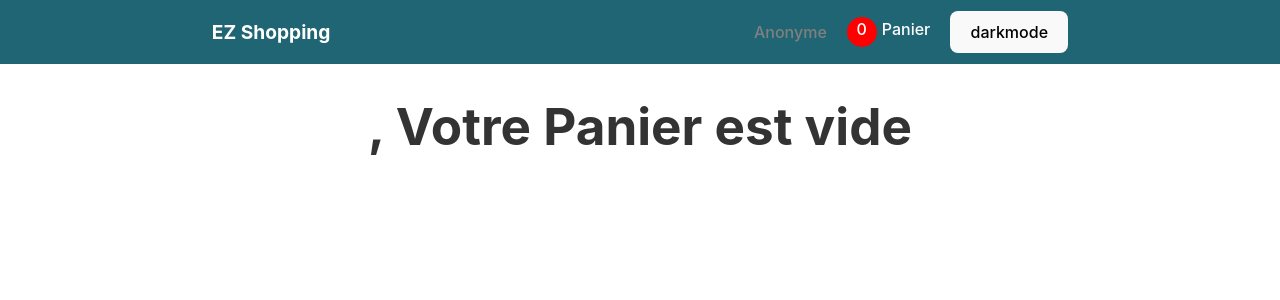
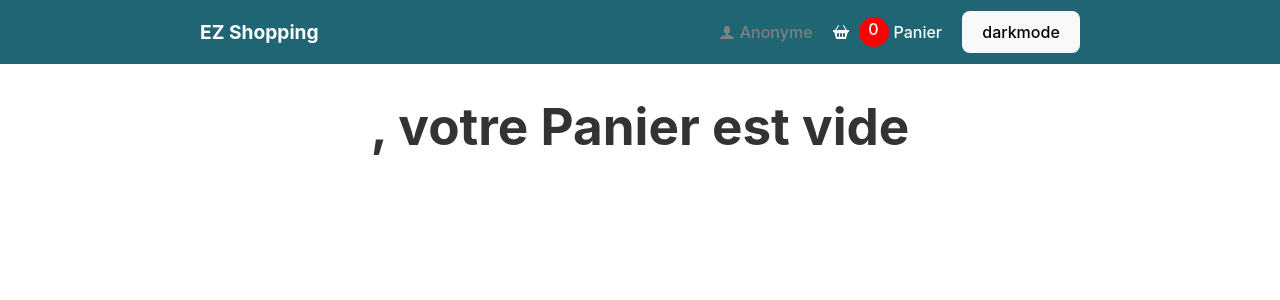
Before and after one commit to darkeo/React-Projet-semaine-3-Florian-Yasmine-Leo, a React (Vite) app in the folder Ez shopping/: page /cart in a window 1280 px wide. Shown: the top 300 px of the page. Built offline with nearby package versions, Linux system fonts and the light colour scheme.

Commit message:
import des icons dans la NavBAr

```diff
--- a/Ez shopping/src/component/Nav/Nav.jsx
+++ b/Ez shopping/src/component/Nav/Nav.jsx
@@ -11,6 +11,8 @@ import { useEffect } from 'react';
 import { useState } from 'react';
 import { switchMode } from '../../store/slices/darkModeSlice';
 import { selectCart } from '../../store/selectors/cartSelectors';
+import { BsBasket2Fill } from 'react-icons/bs';
+import { ImUser } from 'react-icons/im';
 
 export default function Nav() {
   const dispatch = useDispatch();
@@ -28,6 +30,8 @@ export default function Nav() {
       color: isActive ? 'white' : 'gray',
       display: 'flex',
       flexDirection: 'row',
+      justifyContent: 'center',
+      alignItems: 'center',
       //   backgroundColor: isActive ? "white" : "rgb(31, 101, 115)",
     };
   };
@@ -58,9 +62,11 @@ export default function Nav() {
       </NavLink>
       <div>
         <NavLink style={style} to={'/login'}>
+          <ImUser style={{ marginRight: '5px' }} />
           {firstName}
         </NavLink>
         <NavLink style={style} to={'/cart'}>
+          <BsBasket2Fill style={{ marginRight: '5px' }} />
           <span
             style={{
               display: 'block',
@@ -70,6 +76,7 @@ export default function Nav() {
               borderRadius: '50%',
               height: '30px',
               width: '30px',
+              marginLeft: '5px',
             }}
           >
             {productsNumber}
--- a/Ez shopping/src/pages/Cart/Cart.jsx
+++ b/Ez shopping/src/pages/Cart/Cart.jsx
@@ -28,7 +28,7 @@ export default function Cart() {
       {cart.length > 0 ? (
         <h1>{user().firstName}, voici votre panier</h1>
       ) : (
-        <h1>{user().firstName}, Votre Panier est vide</h1>
+        <h1>{user().firstName}, votre Panier est vide</h1>
       )}
       {cart.length > 0 && (
         <button
```
